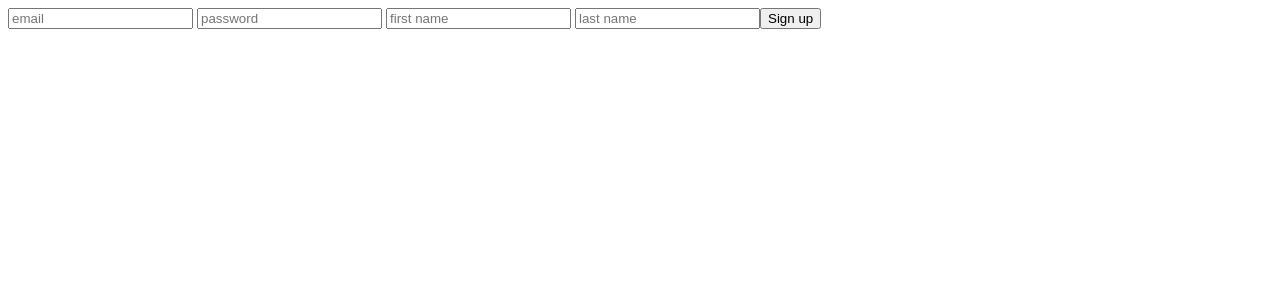
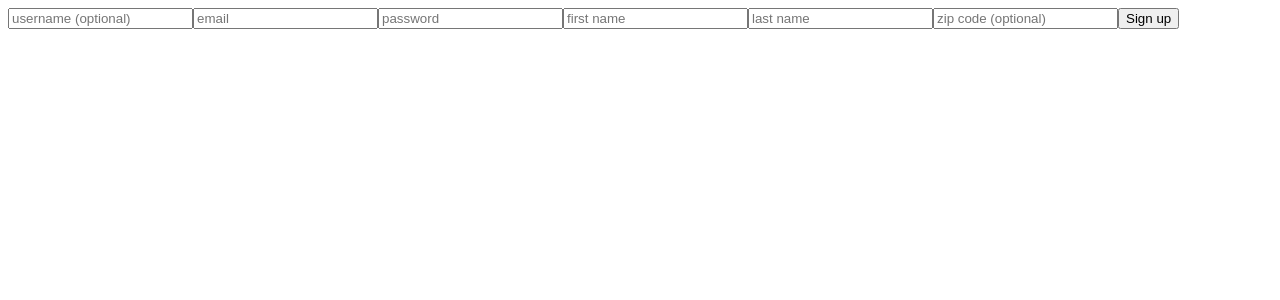
Before and after one commit to Rent-Borrow-Buy/Rent-Borrow-Buy-Frontend, a React app: page /auth in a window 1280 px wide. Shown: the top 300 px of the page. Built offline with nearby package versions, Linux system fonts and the light colour scheme; no server answers.

Commit message:
signup form contains all fields and adds user to db

```diff
--- a/src/components/SignUpForm.jsx
+++ b/src/components/SignUpForm.jsx
@@ -12,7 +12,6 @@ export default function SignUpForm({ initialState }) {
 
   const handleSubmit = async (e) => {
     e.preventDefault();
-    console.log(formState);
     try {
       setErrorMessage('');
       await signUpUser(formState);
@@ -24,8 +23,17 @@ export default function SignUpForm({ initialState }) {
 
   return (
     <form onSubmit={handleSubmit}>
+      <label htmlFor="Username-Input">
+        <input
+          placeholder="username (optional)"
+          id="Username-Input"
+          name="username"
+          type="text"
+          value={formState.username}
+          onChange={handleChange}
+        />
+      </label>
       <label htmlFor="Email-Input">
-        {' '}
         <input
           placeholder="email"
           id="Email-Input"
@@ -35,9 +43,7 @@ export default function SignUpForm({ initialState }) {
           onChange={handleChange}
         />
       </label>
-
       <label htmlFor="Password-Input">
-        {' '}
         <input
           placeholder="password"
           id="Password-Input"
@@ -48,24 +54,32 @@ export default function SignUpForm({ initialState }) {
         />
       </label>
       <label htmlFor="First-Name-Input">
-        {' '}
         <input
           placeholder="first name"
           id="First-Name-Input"
           name="firstName"
-          type="first_name"
+          type="text"
           value={formState.firstName}
           onChange={handleChange}
         />
       </label>
       <label htmlFor="Last-Name-Input">
-        {' '}
         <input
           placeholder="last name"
           id="Last-Name-Input"
           name="lastName"
-          type="last_name"
+          type="text"
           value={formState.lastName}
+          onChange={handleChange}
+        />
+      </label>
+      <label htmlFor="Zipcode-Input">
+        <input
+          placeholder="zip code (optional)"
+          id="Zipcode-Input"
+          name="zipcode"
+          type="number"
+          value={formState.zipcode}
           onChange={handleChange}
         />
       </label>
--- a/src/hooks/user.js
+++ b/src/hooks/user.js
@@ -18,9 +18,8 @@ export const useAuth = () => {
     setUser(authenticatedUser);
   };
 
-  const signUpUser = async ({user}) => {
-    console.log(user, 'user.js');
-    const newUser = await signUp({ user});
+  const signUpUser = async (user) => {
+    const newUser = await signUp(user);
     setUser(newUser);
   };
 
--- a/src/services/users.js
+++ b/src/services/users.js
@@ -1,13 +1,11 @@
-export const signUp = async ({ email, password }) => {
-  console.log(email, password, 'signup ')
+export const signUp = async (user) => {
   const resp = await fetch(`${process.env.API_URL}/api/v1/users`, {
     method: 'POST',
     headers: { 'Content-Type': 'application/json' },
     credentials: 'include',
     mode: 'cors',
-    body: JSON.stringify({ email, password }),
+    body: JSON.stringify(user),
   });
-
 
   if (!resp.ok) throw new Error('Invalid email or password');
 
```
